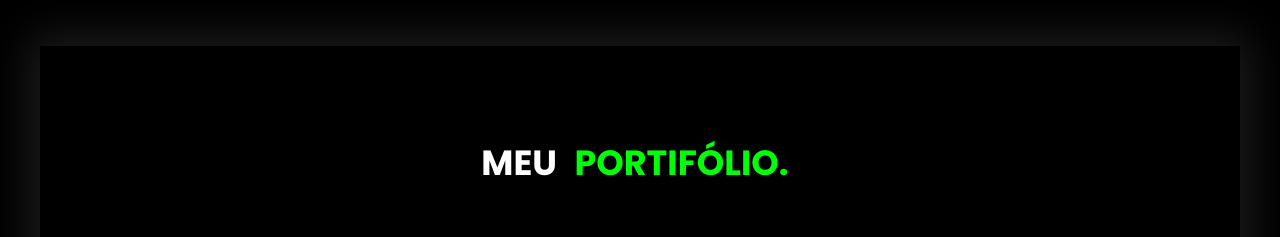
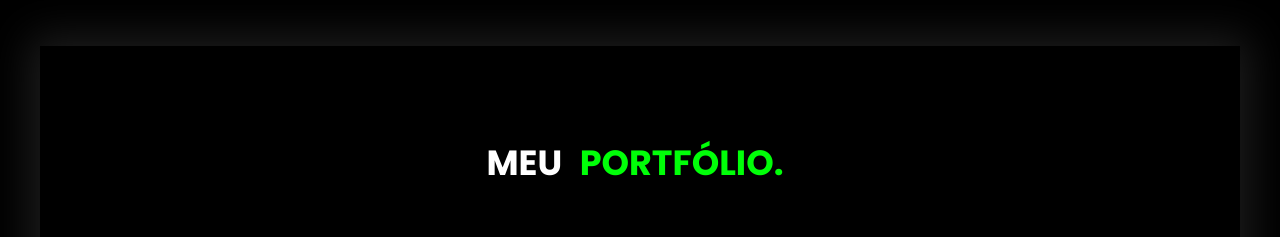
Before and after one commit to IvanildoCampos/projeto-portefolio, a plain HTML site: page index.html in a window 1280 px wide. Shown: the part 2420-2657 px from the top of the page. Drawn offline with nearby package versions, Linux system fonts and the light colour scheme.

Commit message:
mudança

```diff
--- a/index.html
+++ b/index.html
@@ -212,7 +212,7 @@
 
       <section class="portifolio" id="projetos">
         <div class="interface">
-          <h2 class="titulos">MEU <span>PORTIFÓLIO.</span></h2>
+          <h2 class="titulos">MEU <span>PORTFÓLIO.</span></h2>
           <div class="flex">
             <div
               class="img_port"
```
